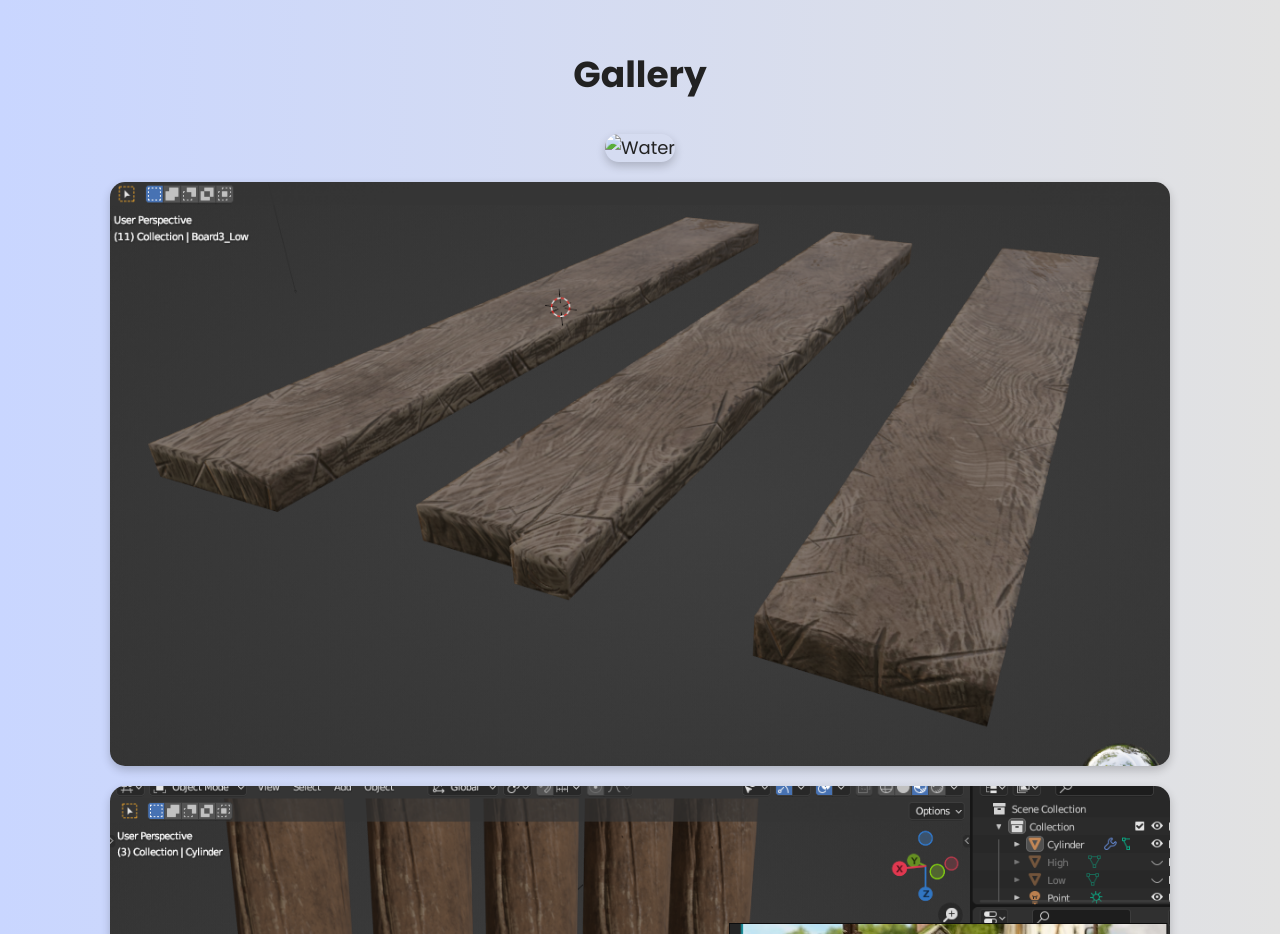
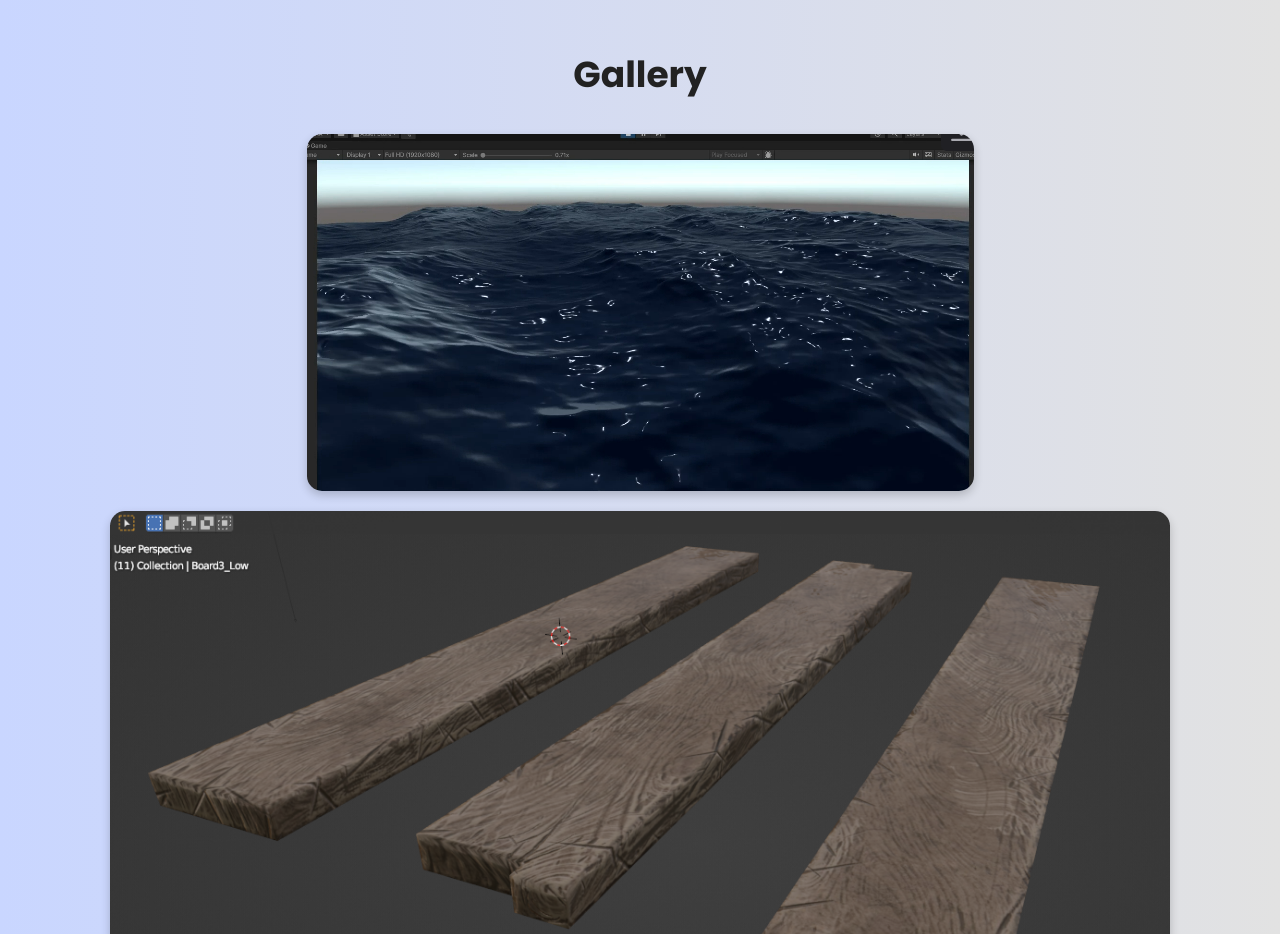
Before and after one commit to zensonchuck/Hadel-Water, a plain HTML site: page index.html in a window 1280 px wide. Shown: the part 1000-1934 px from the top of the page. Drawn offline with Linux system fonts and the light colour scheme.

Commit message:
Update index.html

```diff
--- a/index.html
+++ b/index.html
@@ -217,7 +217,7 @@ footer {
 <section id="gallery">
   <h2>Gallery</h2>
   <div class="img-gallery">
-    <img src="images/Water.png" alt="Water">
+<img src="Water.png" alt="Water">
 
 
     <!-- Renamed images -->
```
